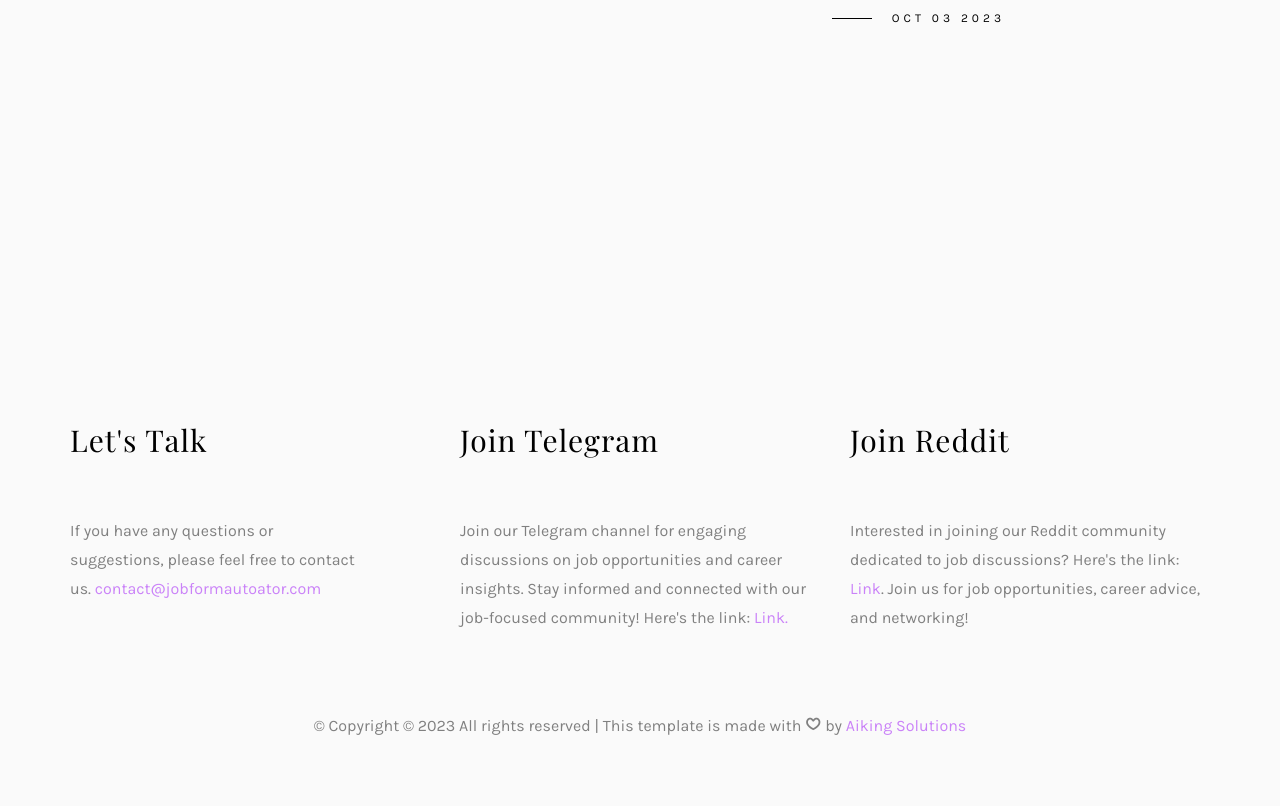
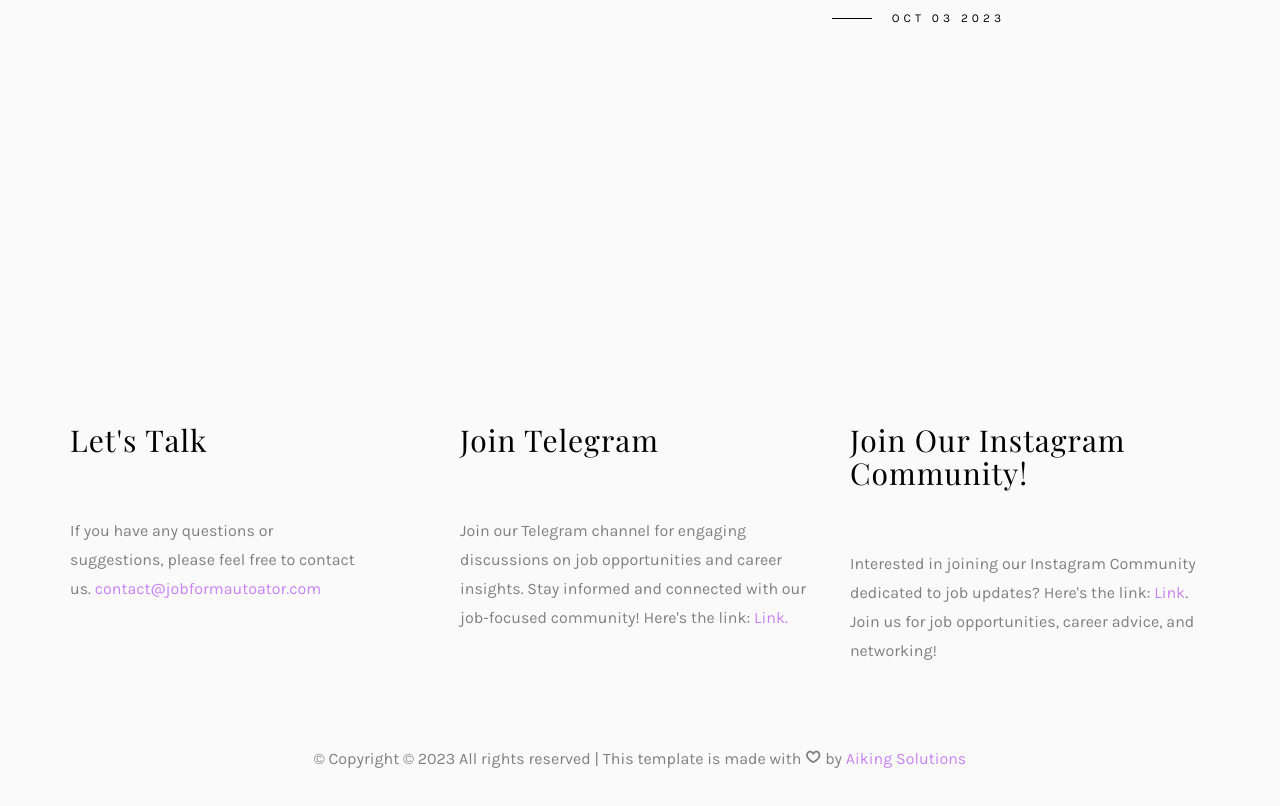
Before and after one commit to saurabhbelote/formjob-Auto, a plain HTML site: page policy.html in a window 1280 px wide. Shown: the part 4547-5353 px from the top of the page. Drawn offline with nearby package versions, Linux system fonts and the light colour scheme; files whose address does not match are found by name; a web font is replaced by a local one.

Commit message:
Update policy.html

```diff
--- a/policy.html
+++ b/policy.html
@@ -267,9 +267,9 @@
 							</p>
 						</div>
 						<div class="col-md-4 col-pb-sm">
-							<h2>Join Reddit</h2>
-							<p>Interested in joining our Reddit community dedicated to job discussions? Here's the link:
-								<a href="https://www.reddit.com/r/JobHelpBoard/">Link</a>. Join us for job
+							<h2>Join Our Instagram Community!</h2>
+							<p>Interested in joining our Instagram Community dedicated to job updates? Here's the link:
+								<a href="https://www.instagram.com/jobform_automator/?hl=en">Link</a>. Join us for job
 								opportunities, career advice, and
 								networking!
 							</p>
```
